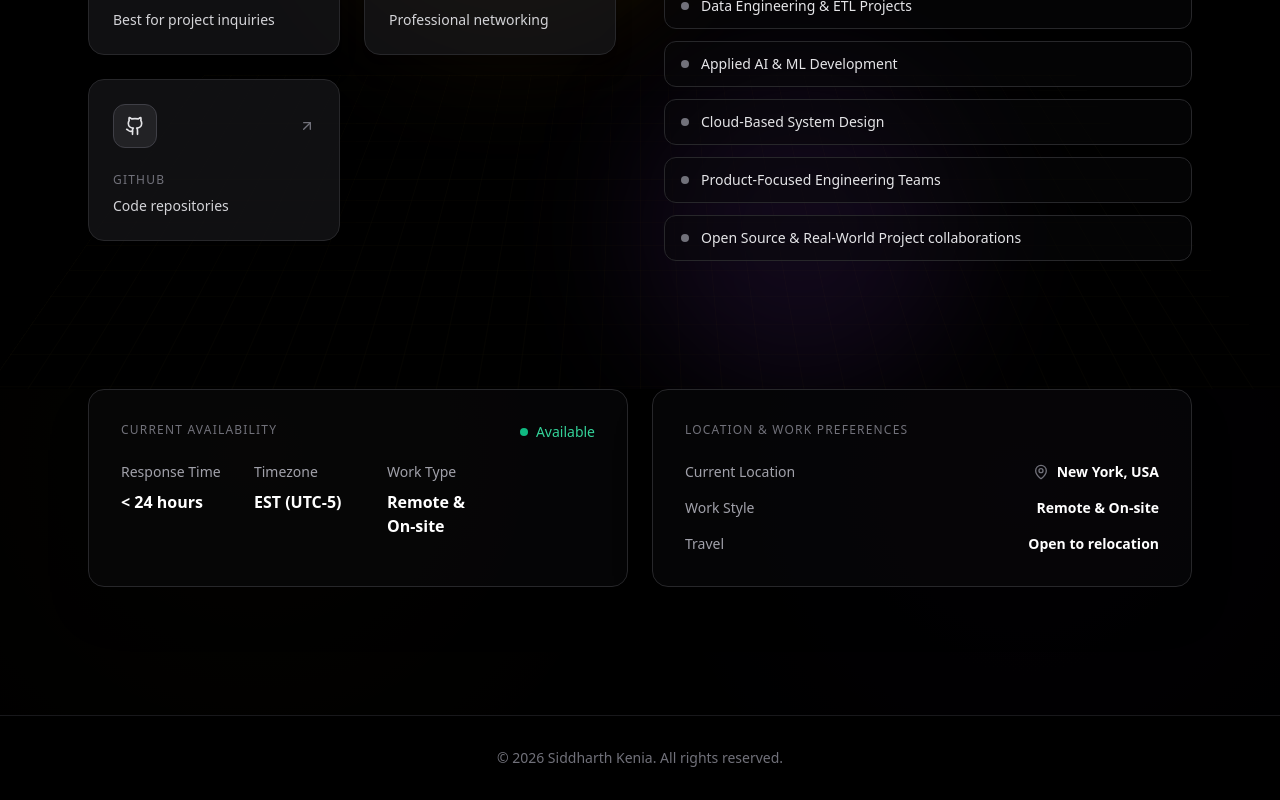
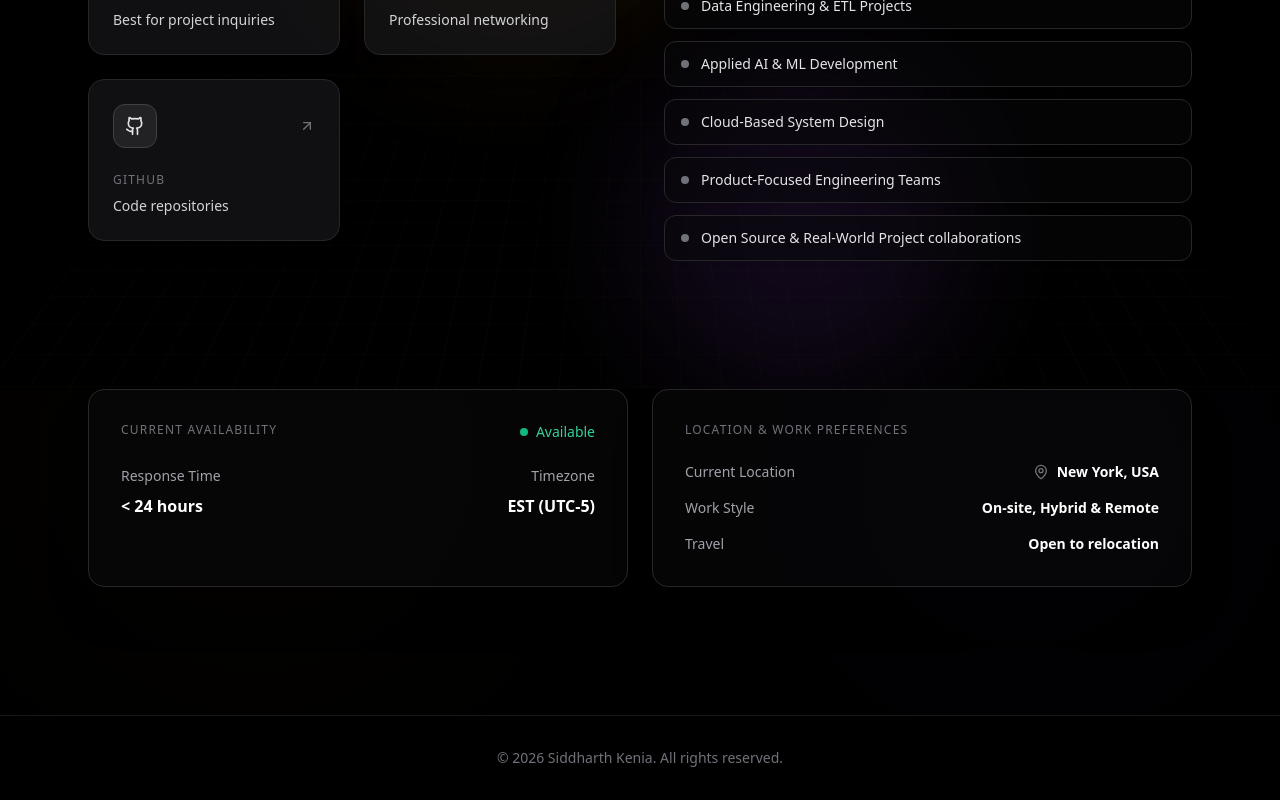
Before and after one commit to siddh113/Portfolio, a React (Vite) app in the folder my-portfolio/: page / in a window 1280 px wide. Shown: the part 5437-6237 px from the top of the page. Built offline with nearby package versions, Linux system fonts and the light colour scheme.

Commit message:
Availability section update

```diff
--- a/my-portfolio/src/components/portfolio/AvailabilitySection.jsx
+++ b/my-portfolio/src/components/portfolio/AvailabilitySection.jsx
@@ -26,29 +26,23 @@ export default function AvailabilitySection() {
             transition={{ duration: 0.5 }}
             className="rounded-2xl border border-zinc-800 bg-zinc-950/60 p-6 md:p-8 shadow-2xl"
           >
+            <div className="space-y-6">
               <div className="flex items-start justify-between gap-6">
-              <div className="space-y-6">
-                <div>
                 <p className="text-xs tracking-widest text-zinc-500 uppercase">Current Availability</p>
+                <div className="flex items-center gap-2 text-emerald-400 text-sm whitespace-nowrap">
+                  <span className="inline-flex h-2 w-2 rounded-full bg-emerald-500" />
+                  Available
                 </div>
-                <div className="grid gap-6 sm:grid-cols-3">
+              </div>
+              <div className="flex items-center justify-between gap-6">
                 <div className="space-y-2">
                   <p className="text-sm text-zinc-400">Response Time</p>
                   <p className="text-white font-semibold">&lt; 24 hours</p>
                 </div>
-                  <div className="space-y-2">
+                <div className="space-y-2 text-right">
                   <p className="text-sm text-zinc-400">Timezone</p>
                   <p className="text-white font-semibold">EST (UTC-5)</p>
                 </div>
-                  <div className="space-y-2">
-                    <p className="text-sm text-zinc-400">Work Type</p>
-                    <p className="text-white font-semibold">Remote &amp; On-site</p>
-                  </div>
-                </div>
-              </div>
-              <div className="flex items-center gap-2 text-emerald-400 text-sm whitespace-nowrap">
-                <span className="inline-flex h-2 w-2 rounded-full bg-emerald-500" />
-                Available
               </div>
             </div>
           </motion.div>
@@ -74,7 +68,7 @@ export default function AvailabilitySection() {
                 </div>
                 <div className="flex items-center justify-between gap-4">
                   <span className="text-zinc-400">Work Style</span>
-                  <span className="text-white font-semibold">Remote &amp; On-site</span>
+                  <span className="text-white font-semibold">On-site, Hybrid &amp; Remote</span>
                 </div>
                 <div className="flex items-center justify-between gap-4">
                   <span className="text-zinc-400">Travel</span>
```
Lines whose indentation alone changed are shown as unchanged.
